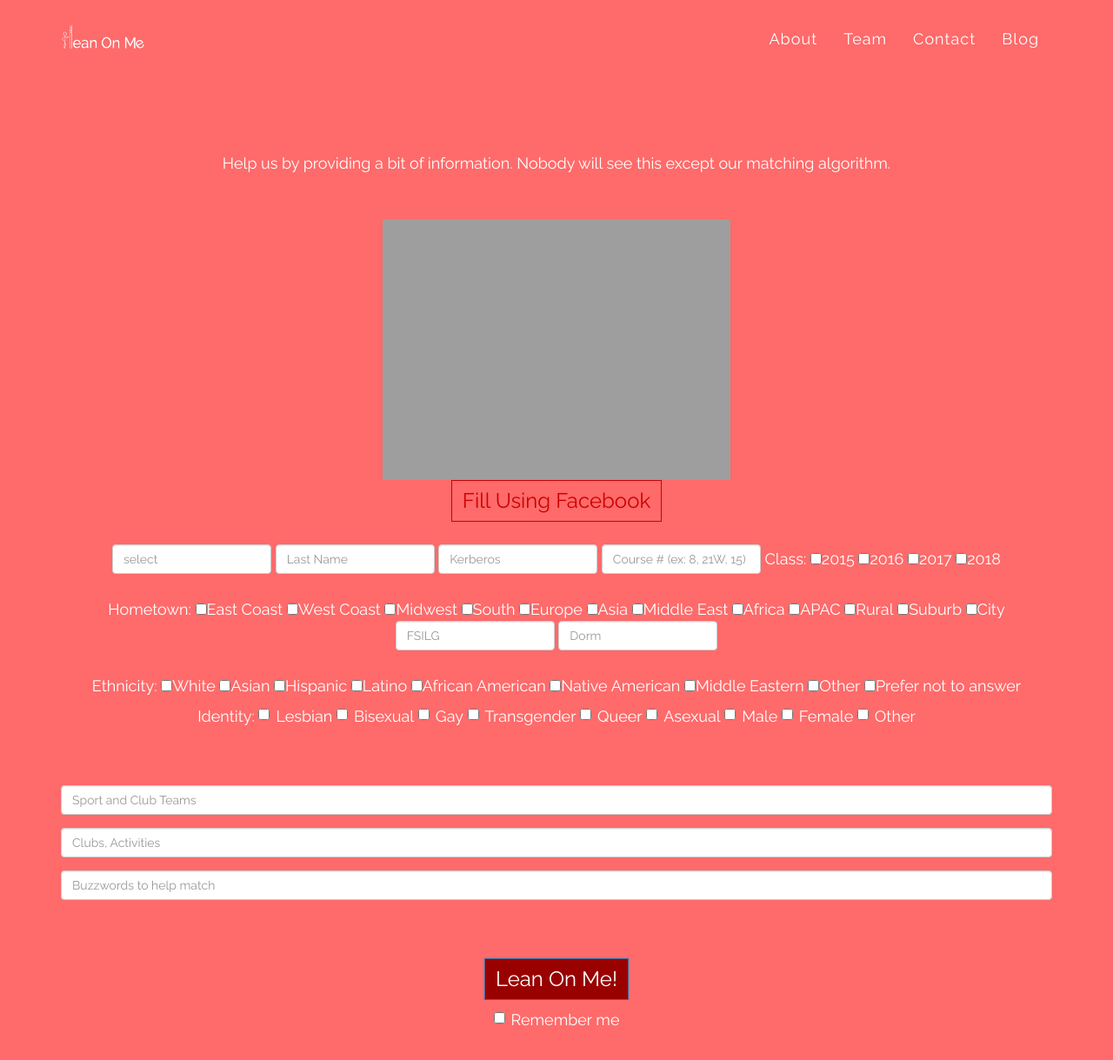
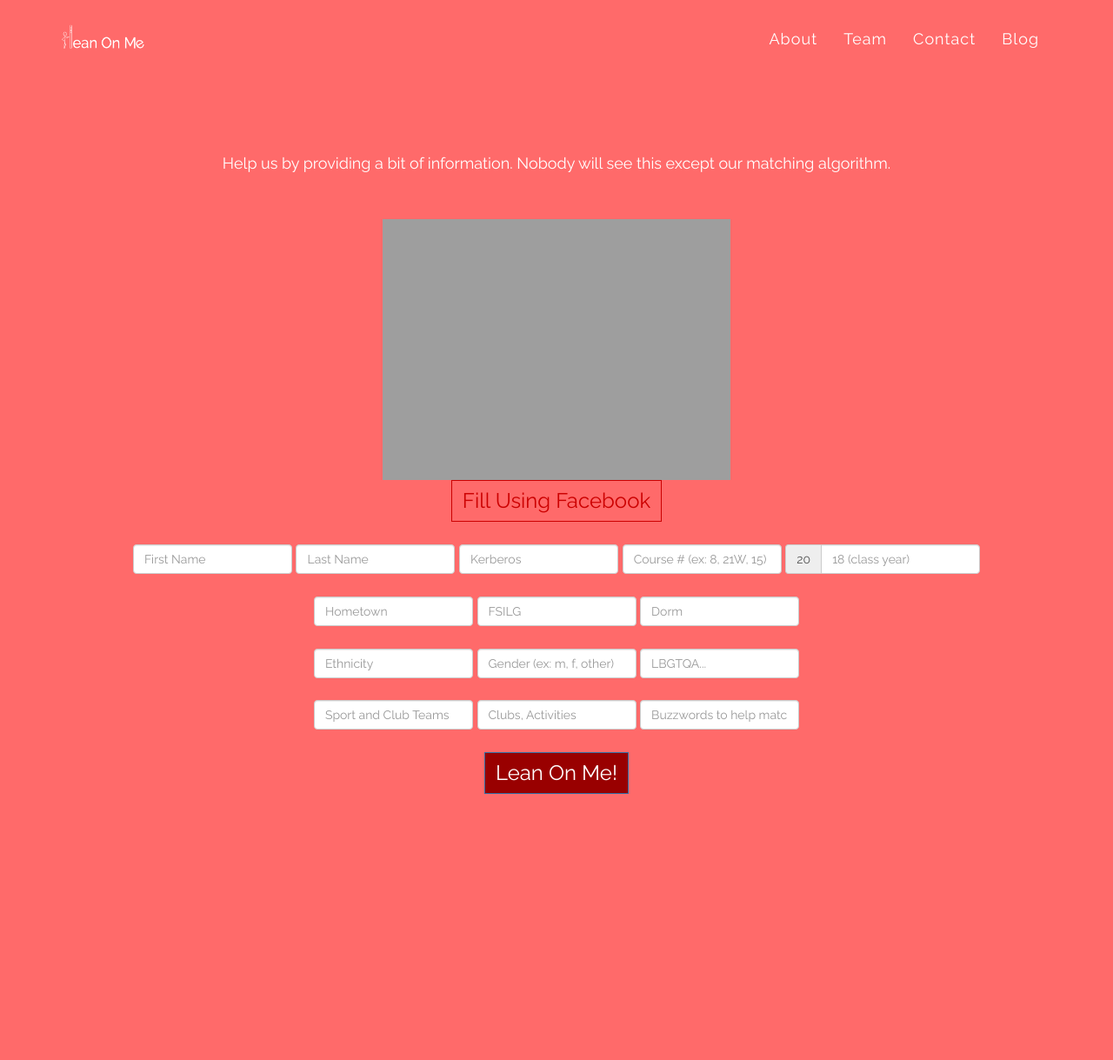
Before and after one commit to bboydreamer/lean0nme.github.io, a Jekyll site: the page join/index.html, which Jekyll copies as it is, in a window 1280 px wide and 1296 px high. Shown: the top 1219 px of the window at 87% size. Built offline with Jekyll 4.4.1, drawn with Linux system fonts in a browser that asks for light colours; nearby versions of some CDN libraries; library files that are not in the unit come from our copies; Markdown is read by kramdown in place of the engine named in the settings; comment, search, counter and statistics services are not loaded.

Commit message:
checkboxes suppressed for now

```diff
--- a/join/index.html
+++ b/join/index.html
@@ -124,6 +124,81 @@
                       <div class="bs-example">
                         <form class="form-inline" role="form">
                           <div class="form-group">
+                            <label class="sr-only" for="inputFirstName">First Name</label>
+                            <input type="firstname" class="form-control" id="inputFirst" placeholder="First Name">
+                          </div>
+                          <div class="form-group">
+                            <label class="sr-only" for="inputLastName">Last Name</label>
+                            <input type="lastname" class="form-control" id="inputLastName" placeholder="Last Name">
+                          </div>
+                          <div class="form-group">
+                            <label class="sr-only" for="inputKerberos">Kerberos</label>
+                            <input type="kerberos" class="form-control" id="inputKerberos" placeholder="Kerberos">
+                          </div>
+                          <div class="form-group">
+                            <label class="sr-only" for="inputCourse">Course</label>
+                            <input type="course" class="form-control" id="inputCourse" placeholder="Course # (ex: 8, 21W, 15)">
+                          </div>
+                          <div class="input-group">
+                            <span class="input-group-addon">20</span>
+                            <input type="text" class="form-control" placeholder="18 (class year)">
+                          </div>
+                          <br>
+                          <br>
+                          <div class="form-group">
+                            <label class="sr-only" for="inputHometown">Hometown</label>
+                            <input type="Hometown" class="form-control" id="Hometown" placeholder="Hometown">
+                          </div>
+                          <div class="form-group">
+                            <label class="sr-only" for="inputFSILG">FSILG</label>
+                            <input type="FSILG" class="form-control" id="inputFSILG" placeholder="FSILG">
+                          </div>
+                          <div class="form-group">
+                            <label class="sr-only" for="Dorm">Dorm</label>
+                            <input type="Dorm" class="form-control" id="inputDorm" placeholder="Dorm">
+                          </div>
+                          <br>
+                          <br>
+                          <div class="form-group">
+                            <label class="sr-only" for="inputEthnicity">Ethnicity</label>
+                            <input type="Ethnicity" class="form-control" id="inputEthnicity" placeholder="Ethnicity">
+                          </div>
+                          <div class="form-group">
+                            <label class="sr-only" for="inputGender">Gender</label>
+                            <input type="Gender" class="form-control" id="inputGender" placeholder="Gender (ex: m, f, other)">
+                          </div>
+                          <div class="form-group">
+                            <label class="sr-only" for="inputIdentity">Identity</label>
+                            <input type="Identity" class="form-control" id="Identity" placeholder="LBGTQA...">
+                          </div>
+                          <br>
+                          <br>
+                          <div class="form-group">
+                            <label class="sr-only" for="inputAthletics">Athletics</label>
+                            <input type="Athletics" class="form-control" id="Athletics" placeholder="Sport and Club Teams">
+                          </div>
+                          <div class="form-group">
+                            <label class="sr-only" for="inputClubs">Clubs</label>
+                            <input type="Clubs" class="form-control" id="Clubs" placeholder="Clubs, Activities">
+                          </div>
+                          <div class="form-group">
+                            <label class="sr-only" for="inputbuzz">Buzz</label>
+                            <input type="Buzz" class="form-control" id="Buzz" placeholder="Buzzwords to help match">
+                          </div>
+                          <br>
+                          <br>
+                          <button type="submit" class="btn btn-primary" style="background-color: #990000" onClick="var usersRef = ref.child("users");
+                          usersRef.set({
+                            alanisawesome: {
+                              full_name: inputFirst.value,
+                              full_name: "Alan Turing"
+                            }}
+                          });">Lean On Me!</button>
+                          <br>
+                      <!--checkboxes
+                      <div class="bs-example">
+                        <form class="form-inline" role="form">
+                          <div class="form-group">
                             <label class="sr-only" for="inputFirstName">$authData.uid</label>
                             <input type="firstname" class="form-control" id="inputFirst" placeholder="select">
                           </div>
@@ -220,7 +295,8 @@
                           <div class="checkbox">
                             <label><input type="checkbox">Remember me</label>
                           </div>
-                        </form>
+                        </form> -->
+                      </div>
                   </div>
               </div>
           </div>
```
